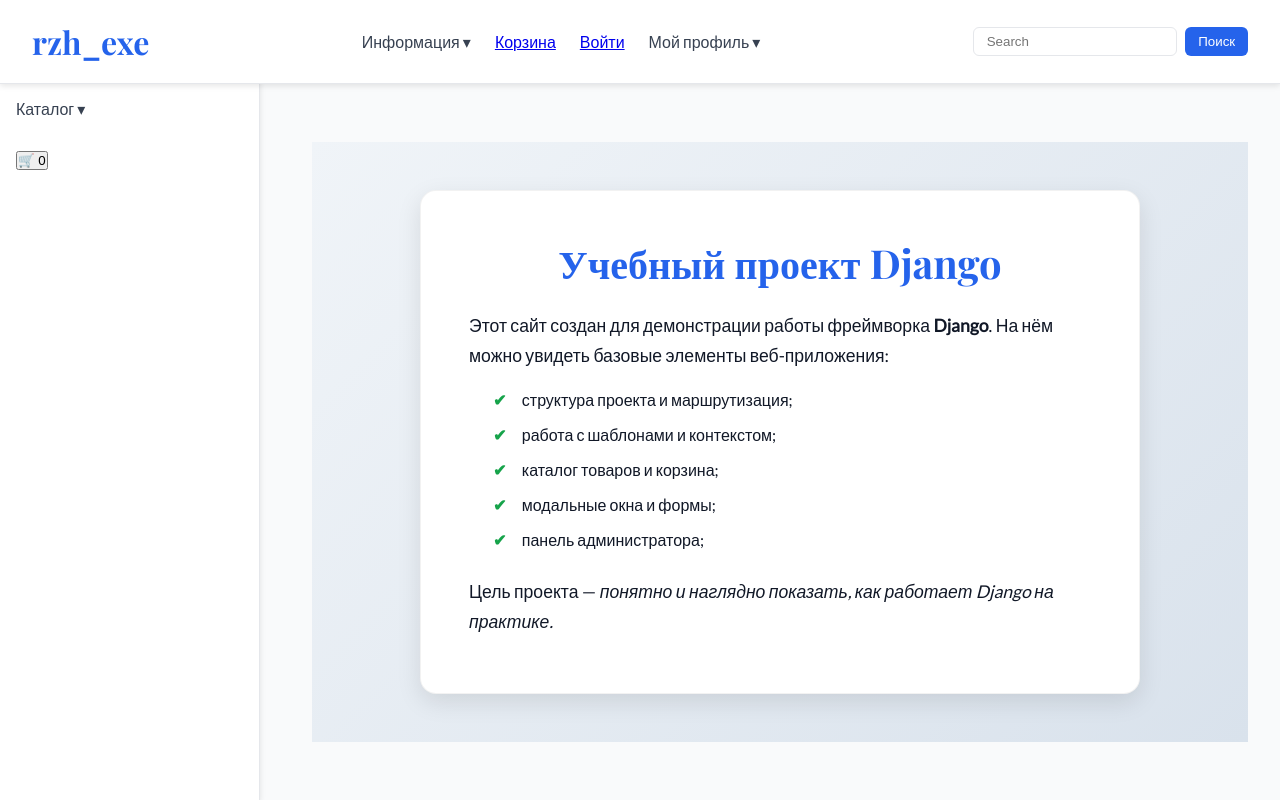
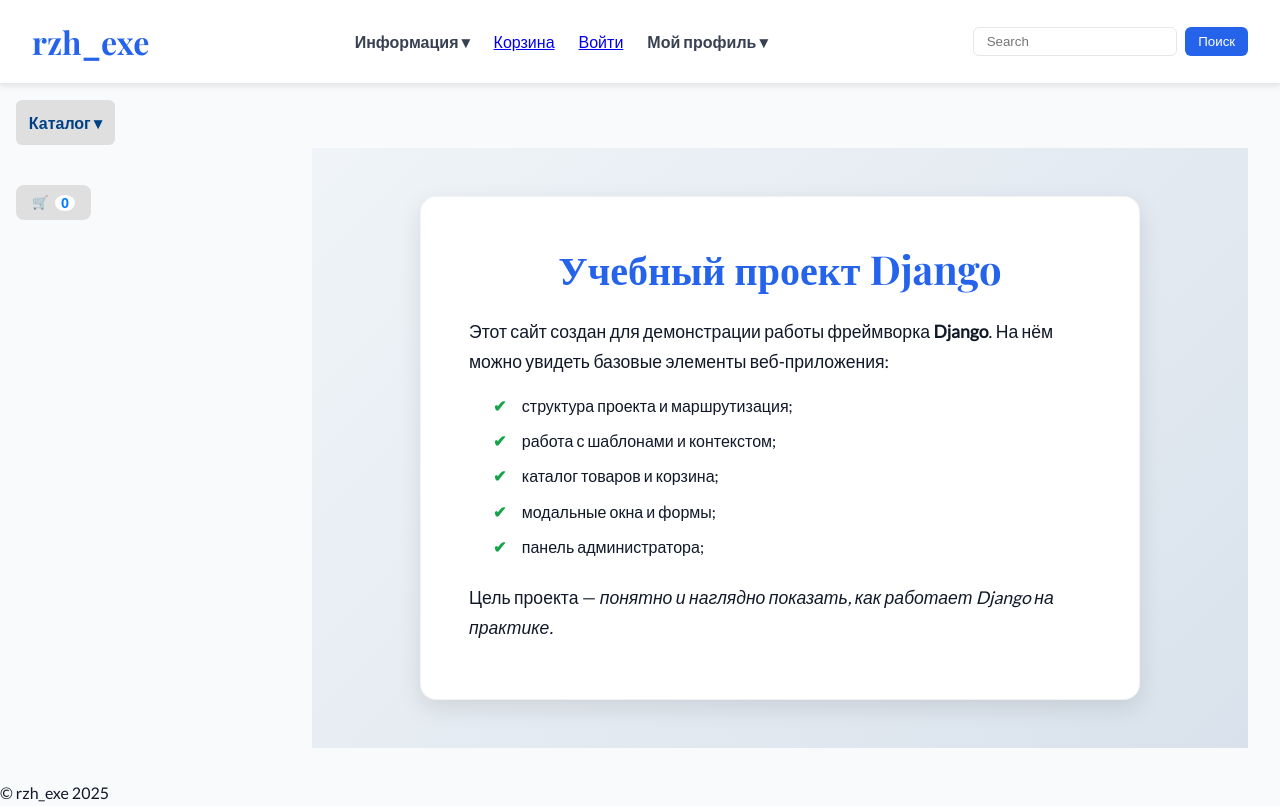
Before and after one commit to DmitryRzhansky/study_store_project_django, a Django app: page / in a window 1280 px wide. Run offline with Django 5.2, Linux system fonts and the light colour scheme; data comes from the database, SQL or seed files in the repository; some libraries are stand-ins or nearby versions.

Commit message:
feat(layout): добавлен sidebar с выпадающим каталогом и корзиной
* **base.html**:

  * добавлен контейнер `.sidebar-container`, включающий меню каталога и корзину
  * меню каталога реализовано через чекбокс + label для раскрытия вложенного списка категорий
  * список категорий рендерится через `tag_categories`
  * добавлена кнопка корзины с отображением количества товаров `#goods-in-cart-count`

* **sidebar.css**:

  * стили для `.sidebar-container`, `.nav-list`, `.nav-item`
  * реализовано скрытое меню с чекбоксом и `.dropdown-label` для раскрытия
  * оформление вложенного `.dropdown-menu` и ссылок внутри него
  * стилизация кнопки корзины `.cart-button` и счетчика товаров

```diff
--- a/main/templates/main/base.html
+++ b/main/templates/main/base.html
@@ -79,11 +79,12 @@
         </div>
     </header>
 
+<div class="sidebar-container">
     <div class="sidebar">
-    <!-- Каталог как dropdown -->
         <ul class="nav-list">
             <li class="nav-item dropdown">
-            <span>Каталог ▾</span>
+                <input type="checkbox" id="catalog-toggle" class="dropdown-toggle-checkbox">
+                <label for="catalog-toggle" class="dropdown-label">Каталог ▾</label>
                 <ul class="dropdown-menu">
                     {% tag_categories as categories %}
                     {% for category in categories %}
@@ -92,17 +93,15 @@
                 </ul>
             </li>
         </ul>
+    </div>
 
-    <!-- Корзина отдельно, чтобы не пропадала -->
-    <div class="cart-icon">
-        <button id="modalButton">🛒 <span id="goods-in-cart-count">0</span></button>
+    <div class="cart-container">
+        <button class="cart-button">
+            🛒 <span id="goods-in-cart-count">0</span>
+        </button>
     </div>
 </div>
 
-            <div class="cart-icon">
-                <button id="modalButton">🛒 <span id="goods-in-cart-count">0</span></button>
-            </div>
-        </div>
 
         <div class="content">
 
--- a/static/deps/css/sidebar.css
+++ b/static/deps/css/sidebar.css
@@ -1,34 +1,109 @@
-/* Sidebar */
-.sidebar {
-    width: 260px;
-    position: fixed;
-    top: 80px;
-    left: 0;
-    background-color: #ffffff;
-    color: var(--dark-gray);
-    height: calc(100% - 80px);
-    padding: 1rem;
+/* Контейнер sidebar + корзина */
+.sidebar-container {
     display: flex;
     flex-direction: column;
     gap: 1.5rem;
-    border-right: 1px solid var(--border-color);
-    box-shadow: 0 2px 6px var(--shadow-light);
-    overflow-y: auto;
+    width: 240px;
+    height: 25px;
+    padding: 1rem;
+    position: sticky;
+    top: 80px;
 }
 
-.catalog-dropdown button {
-    width: 100%;
-    padding: 0.6rem;
-    background-color: var(--primary-color);
-    border: none;
-    color: #fff;
-    cursor: pointer;
-    border-radius: 6px;
-    font-weight: 600;
-    transition: background 0.2s, transform 0.2s;
+/* Sidebar */
+
+/* Список навигации */
+.nav-list {
+    list-style: none;
+    padding: 0;
+    margin: 0;
 }
 
-.catalog-dropdown button:hover {
-    background-color: var(--primary-hover);
-    transform: scale(1.03);
+/* Элементы списка */
+.nav-item {
+    font-weight: 600;
 }
+
+/* Скрываем чекбокс */
+.dropdown-toggle-checkbox {
+    display: none;
+}
+
+/* Label для раскрытия */
+.dropdown-label {
+    cursor: pointer;
+    display: flex;
+    justify-content: space-between;
+    align-items: center;
+    padding: 0.6rem 0.8rem;
+    border-radius: 6px;
+    background-color: #dfdfdf;
+    color: #004085;
+    font-weight: 600;
+    transition: background 0.2s, color 0.2s;
+}
+
+.dropdown-label:hover {
+    background-color: #ffffff;
+}
+
+/* Вложенное меню */
+.dropdown-menu {
+    list-style: none;
+    padding-left: 1rem;
+    margin-top: 0.5rem;
+    display: none;
+    flex-direction: column;
+    gap: 0.4rem;
+}
+
+/* Показываем меню, когда чекбокс активен */
+.dropdown-toggle-checkbox:checked + .dropdown-label + .dropdown-menu {
+    display: flex;
+}
+
+/* Ссылки */
+.dropdown-menu li a {
+    text-decoration: none;
+    color: #004085;
+    font-size: 1rem;
+    padding: 0.4rem 0.6rem;
+    border-radius: 4px;
+    transition: background 0.2s, color 0.2s;
+}
+
+.dropdown-menu li a:hover {
+    background-color: #007BFF;
+    color: #fff;
+}
+
+/* Корзина */
+.cart-container {
+    margin-top: 1rem;
+    text-align: center;
+}
+
+.cart-button {
+    display: flex;
+    align-items: center;
+    justify-content: center;
+    gap: 0.4rem;
+    padding: 0.6rem 1rem;
+    background-color: #dfdfdf;
+    border: none;
+    border-radius: 8px;
+    color: #fff;
+    font-weight: 600;
+    cursor: pointer;
+    transition: background 0.3s, transform 0.2s;
+}
+
+
+#goods-in-cart-count {
+    background-color: #ffffff;
+    color: #007BFF;
+    border-radius: 50%;
+    padding: 0 6px;
+    font-size: 0.9rem;
+    font-weight: 700;
+}
```
Lines whose indentation alone changed are shown as unchanged.
